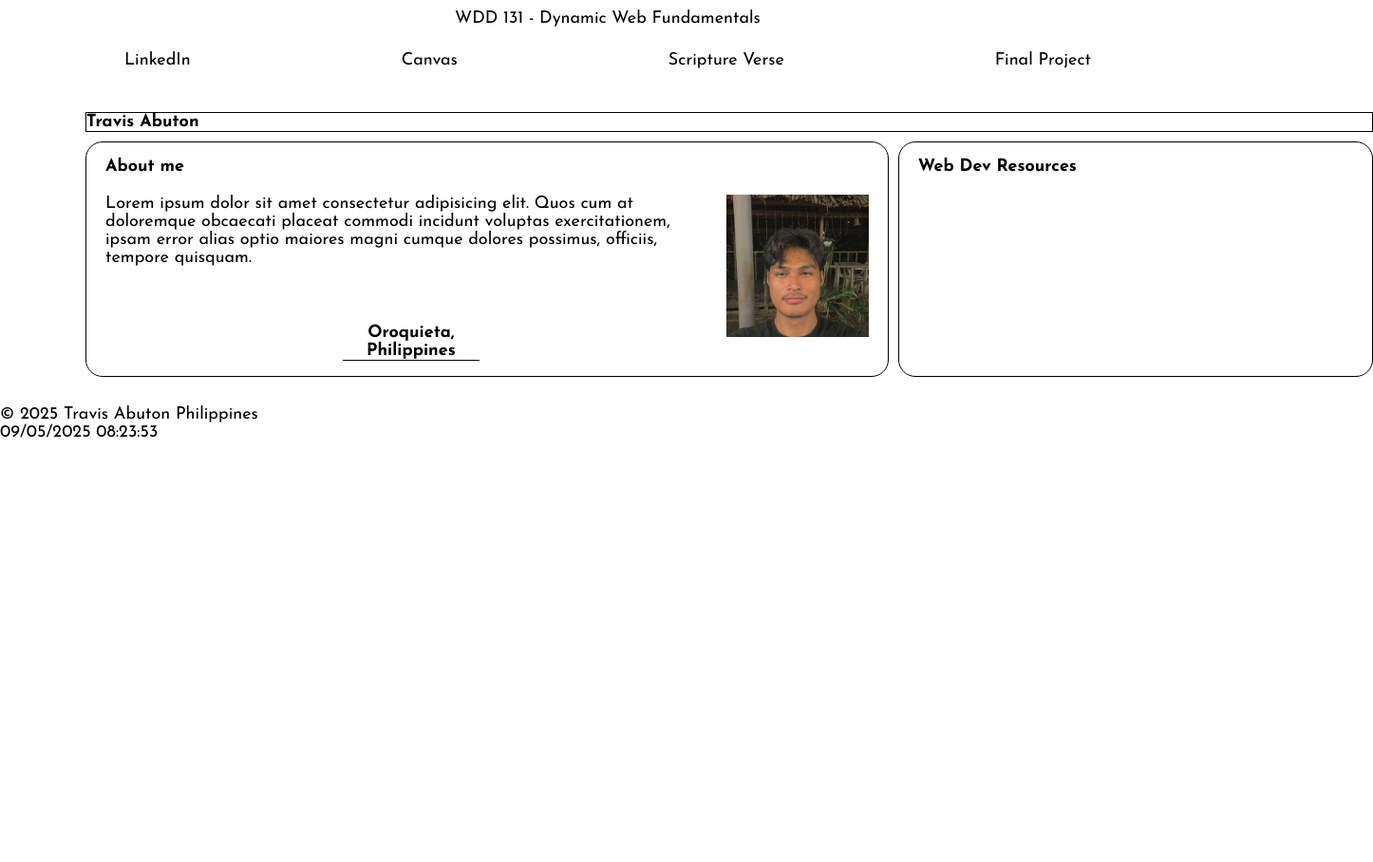
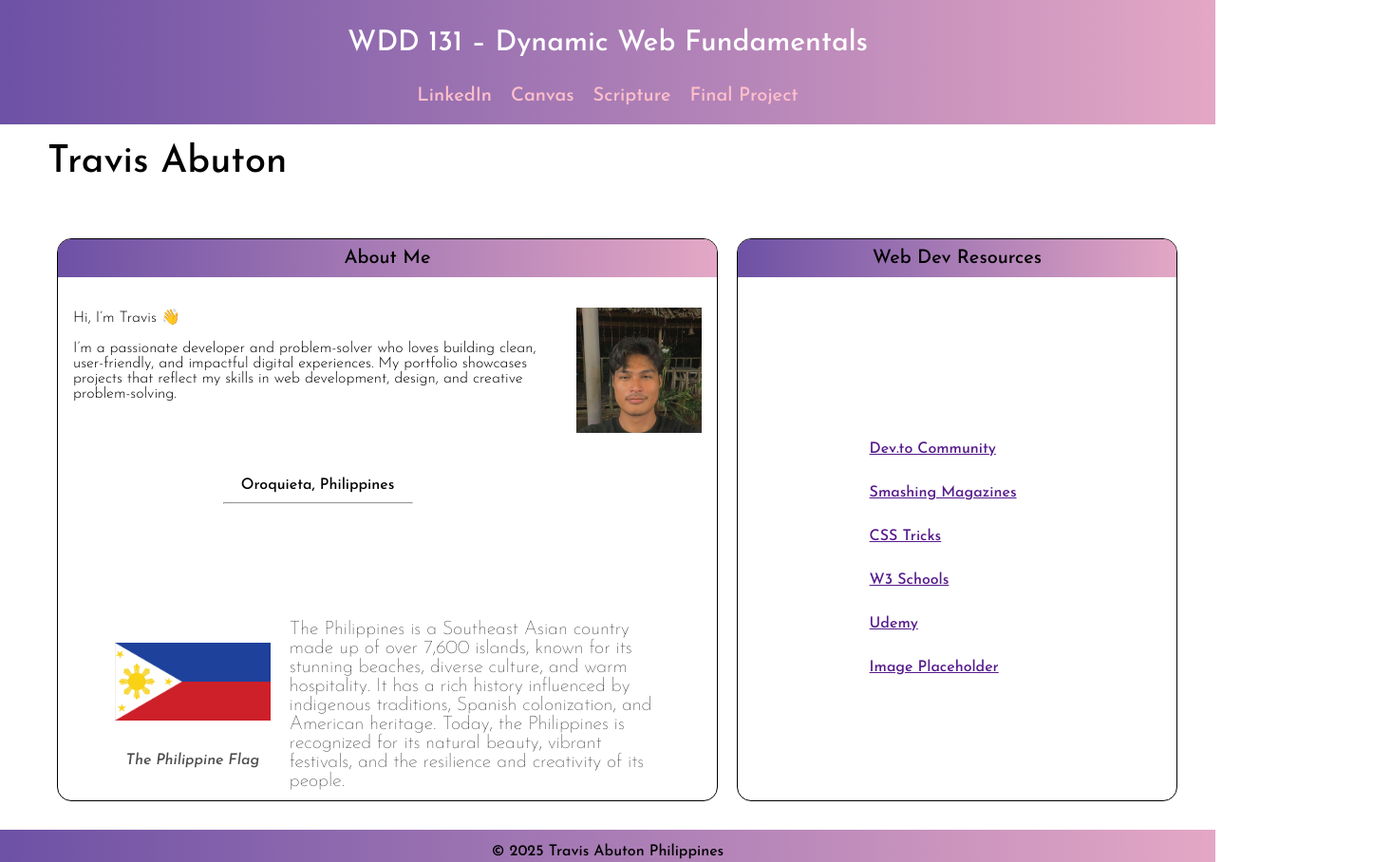
Before and after one commit to sundazekiks/wdd131, a plain HTML site: page index.html in a window 1280 px wide. Shown: the top 908 px of the page at 95% size, 1446 px wide, since content can reach past the window. Before the commit the page ends 800 px from the top, so only its background shows below. Drawn offline with Linux system fonts and the light colour scheme.

Commit message:
landing page updates

```diff
--- a/index.html
+++ b/index.html
@@ -2,56 +2,71 @@
 <html lang="en">
 <head>
     <meta charset="UTF-8">
+    <link rel="stylesheet" href="styles/base.css">
     <meta name="viewport" content="width=device-width, initial-scale=1.0">
+    <meta name="author" content="Travis Abuton">
+    <meta name="description" content="WDD 131 – Dynamic Web Fundamentals - Travis Abuton Course Landing Page Term 5 BYU IDAHO">
     <title>WDD 131 – Dynamic Web Fundamentals – Travis Abuton</title>
-    <link rel="stylesheet" href="styles/base.css">
-    <meta name="description" content="Explore WDD 131 – Dynamic Web Fundamentals with Travis Abuton. This course site highlights key learning resources, projects, and links to Canvas, LinkedIn, and scripture study.">
-    <meta name="author" content="Travis Abuton">
 </head>
 <body>
     <header>
-        <span id="course-title">WDD 131 - Dynamic Web Fundamentals</span>
+        <span id="course-title">WDD 131 – Dynamic Web Fundamentals</span>
         <nav>
             <a href="https://www.linkedin.com/in/travis-abuton-b30145343/">LinkedIn</a>
             <a href="https://byupw.instructure.com/">Canvas</a>
-            <a href="https://www.churchofjesuschrist.org/study/scriptures/bofm/1-ne/10?lang=eng&id=p18#p18">Scripture Verse</a>
+            <a href="https://www.churchofjesuschrist.org/study/scriptures/bofm/2-ne/10?lang=eng&id=p18#p18">Scripture</a>
             <a href="#">Final Project</a>
         </nav>
     </header>
     <main>
-        <h1 style="grid-column: 1 / 3; border: 1px black solid;">Travis Abuton</h1>
+        <h1>Travis Abuton</h1>
+        <div class="cards">
             <section class="card">
-            <h2>About me</h2>
-            <div class="about">
-                <div class="intro-name">
-                    <p style="
-                        display: inline-block;">
-                        Lorem ipsum dolor sit amet consectetur adipisicing elit. Quos cum at doloremque obcaecati placeat commodi incidunt voluptas exercitationem, ipsam error alias optio maiores magni cumque dolores possimus, officiis, tempore quisquam.
+                <h1>About Me</h1>
+                <div class="card-content">
+                    <div class="intro">
+                        <p>Hi, I’m Travis 👋
+                            <br>
+                            <br>
+                            I’m a passionate developer and problem-solver who loves building clean, user-friendly, and impactful digital experiences. My portfolio showcases projects that reflect my skills in web development, design, and creative problem-solving.
                         </p>
-                    <h4>
-                        Oroquieta, Philippines
-                    </h4>
+                        <h2>Oroquieta, Philippines</h2>
+                        <hr>
                     </div>
-                <div class="image-holder">
-                    <img src="images/profilePic.jpg" alt="">
+                    <div class="img-holder">
+                        <img src="images/profilePic.webp" alt="myProfilePic">
+                    </div>
+                </div>
+                <div class="card-nationality">
+                    <div class="img-holder flag">
+                        <img src="images/PhilippineFlag.webp" alt="The Philippine Flag">
+                        <p class="flag-description">The Philippine Flag</p>
+                    </div>
+                    <div class="text-about-the-ph">
+                        <p>The Philippines is a Southeast Asian country made up of over 7,600 islands, known for its stunning beaches, diverse culture, and warm hospitality. It has a rich history influenced by indigenous traditions, Spanish colonization, and American heritage. Today, the Philippines is recognized for its natural beauty, vibrant festivals, and the resilience and creativity of its people.</p>
                     </div>
                 </div>
             </section>
             <section class="card">
-            <h2>Web Dev Resources</h2>
+                <h1>Web Dev Resources</h1>
+                <div class="list-items">
+                    <div class="items">
+                        <a href="">Dev.to Community</a>
+                        <a href="">Smashing Magazines</a>
+                        <a href="">CSS Tricks</a>
+                        <a href="">W3 Schools</a>
+                        <a href="">Udemy</a>
+                        <a href="">Image Placeholder</a>
+                    </div>
+                </div>
             </section>
+        </div>
     </main>
     <footer>
-        <p>
-            &copy;
-            <span id="currentyear"></span>
-            Travis Abuton
-            Philippines
-        </p>
+        <p>&copy; <span id="currentyear"></span> Travis Abuton Philippines</p>
+        <br>
         <p id="lastModified"></p>
     </footer>
-    <script src="scripts/getdates.js" defer>
-
-    </script>
+    <script src="scripts/getdates.js" defer></script>
 </body>
 </html>
--- a/styles/base.css
+++ b/styles/base.css
@@ -1,76 +1,173 @@
 @import url('https://fonts.googleapis.com/css2?family=Inter:ital,opsz,wght@0,14..32,866;1,14..32,866&family=Josefin+Sans:ital,wght@0,100..700;1,100..700&display=swap');
 
+
 *{
-    font-size: 18px;
+    font-family: "Josefin Sans", Sans seriff;
+    font-weight: 500;
+    font-size: 16px;
+    padding: 0;
+    margin: 0;
     box-sizing: border-box;
-    margin: 0;
-    padding: 0;
-    font-family: "Josefin Sans", "Inter", sans-serif;
+}
+
+html, body {
+  height: 100%;   /* full viewport height */
+  margin: 0;      /* remove default spacing */
+}
+
+body {
+    display: flex;
+    flex-direction: column;
+}
+
+
+header{
+    padding: 10px 20px;
+    background: #6D51A5;
+    background: linear-gradient(90deg, rgba(109, 81, 165, 1) 0%, rgba(228, 167, 197, 1) 100%);
 }
 
 header span {
     display: block;
+    padding: 20px 30px;
     text-align: center;
-    padding: 10px 20px
+    font-size: 30px;
+    color: white;
 }
 
-nav{
+header nav {
     display: flex;
-    gap: -50px;
-    justify-content: space-around;
-    padding: 15px 20px;
+    padding: 10px 20px;
+    gap: 20px;
+    justify-content: center;
+}
+header nav a {
+    color: pink;
+    text-decoration: none;
+    font-size: 20px;
+    transition: all 3s ease out;
 }
 
-nav a {
-    display: block;
-    text-decoration: none;
-    color: black;
-    cursor: pointer;
+header nav a:hover {
+    color: rgba(255, 255, 255, 0.5);
 }
 
-main {
-    max-width: 100vw;
-    display: grid;
-    grid-template-columns: 1fr 500px;
-    padding: 30px 90px;
-    gap: 10px;
-    justify-content: space-around;
+main{
+    display: flex;
+    justify-content: center;
+    flex-direction: column;
+    gap: 50px;
+    flex: 1;
+    padding: 20px 30px;
 }
 
-/* About Card */
+.cards{
+    display: grid;
+    grid-template-columns: 60% 40%;
+    padding: 10px 30px;
+    gap: 20px;
+    flex: 1;
+}
+
+main h1 {
+    padding-left: 20px;
+    font-size: 40px;
+
+}
 
 .card {
-    display: flex;
-    flex-direction: column;
-    gap: 20px;
-    padding: 16px 20px;
     border: 1px solid black;
-    border-radius: 18px;
+    border-radius: 15px;
+    overflow: hidden;
 }
 
-.image-holder {
+.card h1 {
+    font-size: 20px;
+    padding: 10px 0;
+    background: #6D51A5;
+    background: linear-gradient(90deg, rgba(109, 81, 165, 1) 0%, rgba(228, 167, 197, 1) 100%);
+    text-align: center;
+}
+
+footer{
+    padding: 15px 30px;
+    background: #6D51A5;
+    background: linear-gradient(90deg, rgba(109, 81, 165, 1) 0%, rgba(228, 167, 197, 1) 100%);
+}
+
+footer p{
+    text-align: center;
+}
+
+.card-content {
+    padding: 2em 1em;
+    display: flex;
+    gap: 15px;
+}
+
+.intro p {
+    font-weight: 300;
+}
+
+
+.intro h2{
+    margin-top: 80px;
+    text-align: center;
+}
+
+.intro hr {
+    margin: 10px auto;
     width: 200px;
 }
 
-.image-holder img {
-    width: 150px;
+.img-holder{
+    width: 400px;
 }
 
-.about {
+.img-holder img{
+    width: 100%;
+}
+
+.card-nationality {
     display: flex;
-    gap: 10px;
+    gap:20px;
+    padding: 10px 30px;
+    flex: 1;
+    align-items: center;
+    justify-content: center;
+    border: none;
+    margin: 70px 30px 0 30px;
 }
-.intro-name {
-    display: flex;
-    flex-direction: column;
-    gap: 60px;
-    justify-content: center;
+
+.flag{
+    width: 1250px;
+}
+
+.flag-description{
+    margin-top: 30px;
+    text-align: center;
+    font-style: italic;
+    opacity: 0.7;
 }
 
 
+.text-about-the-ph p {
+    font-size: 20px;
+    font-weight: 100;
+}
 
-.intro-name h4 {
-    text-align: center;
-    border-bottom: 1px solid black;
-    margin: 0 250px;
+.list-items{
+    flex: 1;
+    border: none;
+    height: 100%;
+    display: flex;
+    flex-direction: column;
+    justify-content: center;
+    padding-left: 30%;;
 }
+
+.items{
+    display: flex;
+    flex-direction: column;
+    gap: 30px;
+}
```
Also changed, not shown: images/PhilippineFlag.webp (added), images/profilePic.jpg (deleted), images/profilePic.webp (added), 1 other file. Lines whose indentation alone changed are shown as unchanged.
